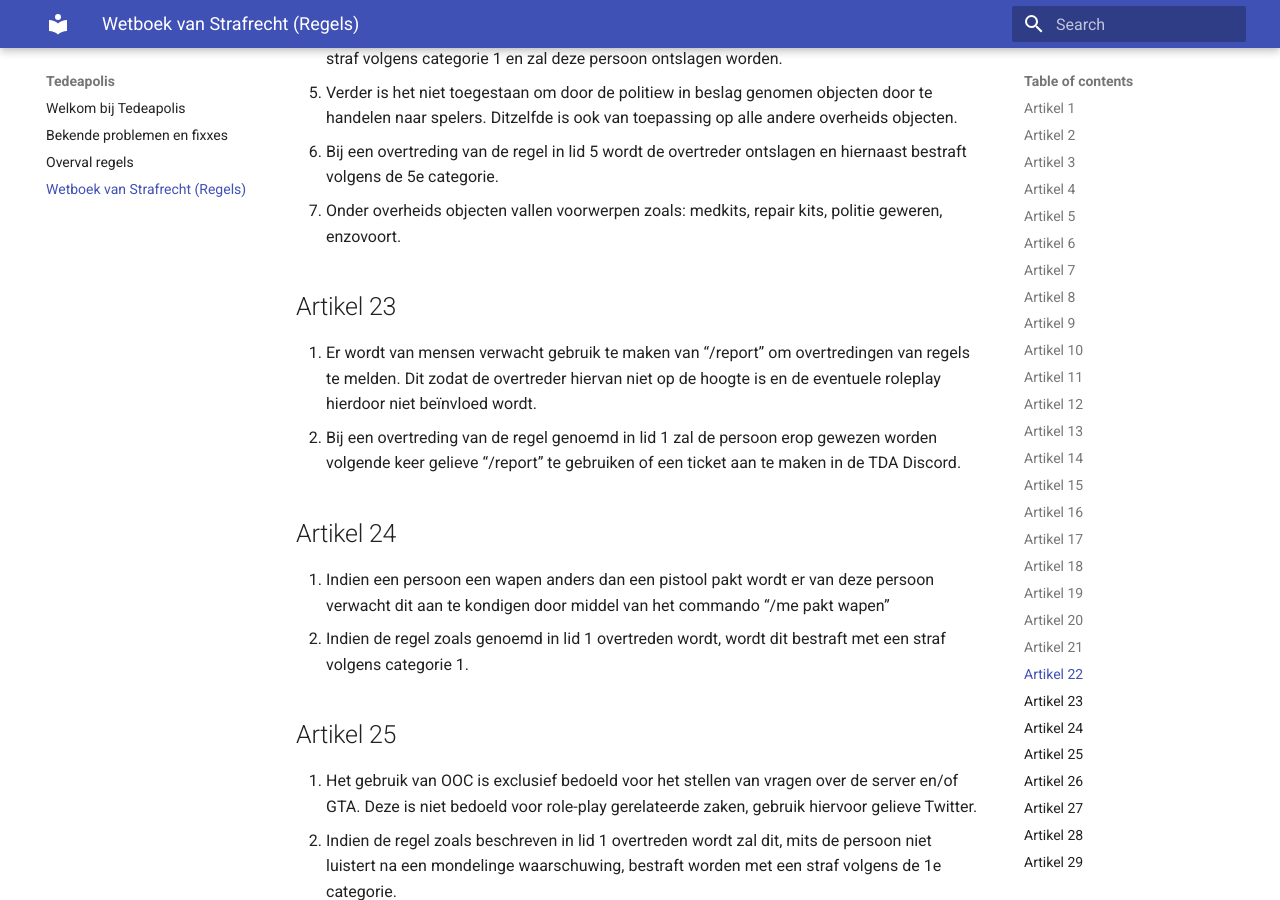
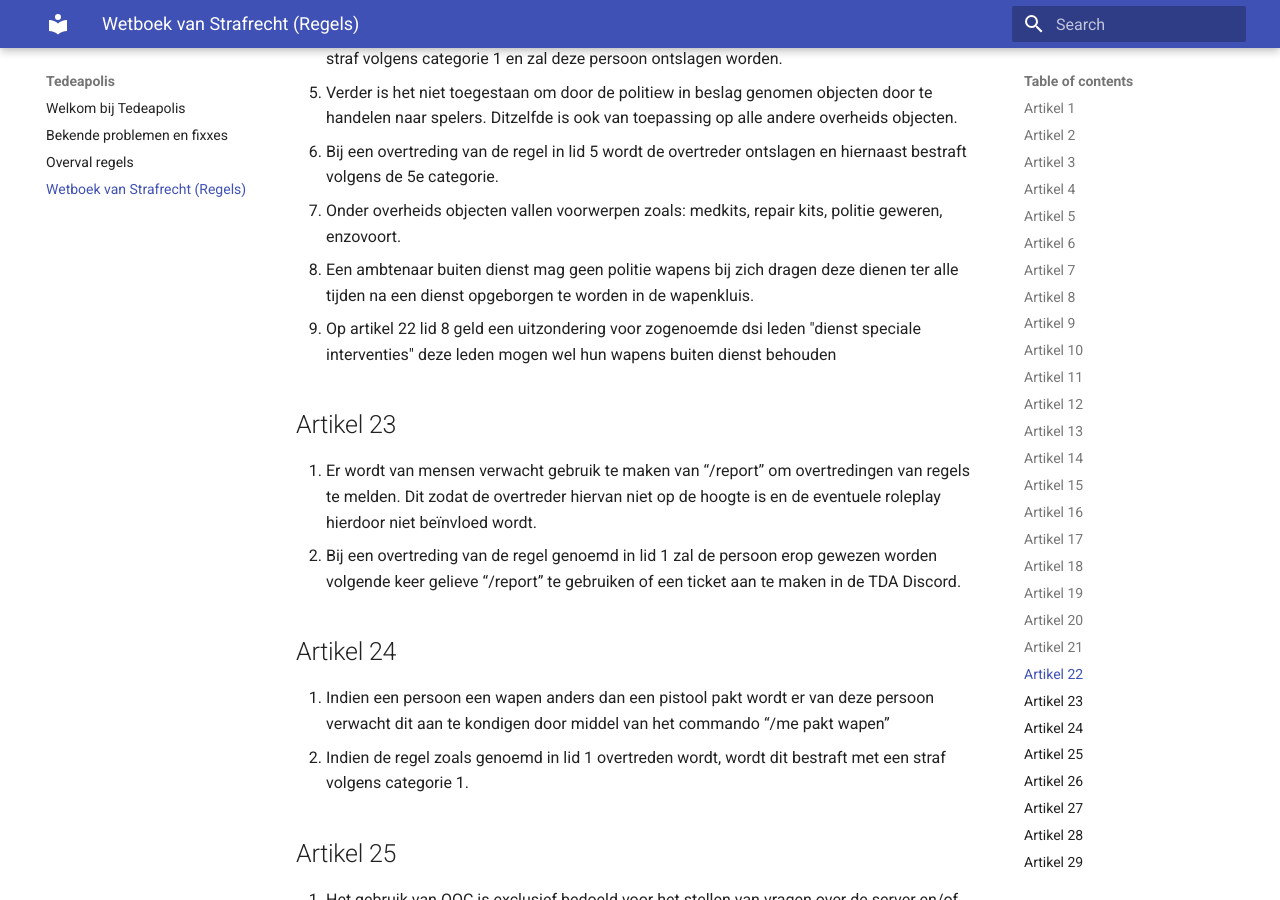
Before and after one commit to Tedeapolis/Tedeapolis, an MkDocs documentation site: the page built from docs/Wetboek.md, in a window 1280 px wide and 900 px high, scrolled down 7005 px. Built offline with MkDocs 1.6.1 and Material for MkDocs 9.7.7, drawn with Linux system fonts in a browser that asks for light colours.

Commit message:
Updated wetboek.md
Updated artikel 22 - DSI

```diff
--- a/docs/Wetboek.md
+++ b/docs/Wetboek.md
@@ -166,6 +166,8 @@
 5. Verder is het niet toegestaan om door de politiew in beslag genomen objecten door te handelen naar spelers. Ditzelfde is ook van toepassing op alle andere overheids objecten.
 6. Bij een overtreding van de regel in lid 5 wordt de overtreder ontslagen en hiernaast bestraft volgens de 5e categorie.
 7. Onder overheids objecten vallen voorwerpen zoals: medkits, repair kits, politie geweren, enzovoort.
+8. Een ambtenaar buiten dienst mag geen politie wapens bij zich dragen deze dienen ter alle tijden na een dienst opgeborgen te worden in de wapenkluis.
+9. Op artikel 22 lid 8 geld een uitzondering voor zogenoemde dsi leden "dienst speciale interventies" deze leden mogen wel hun wapens buiten dienst behouden
 
 ## Artikel 23
 
```
